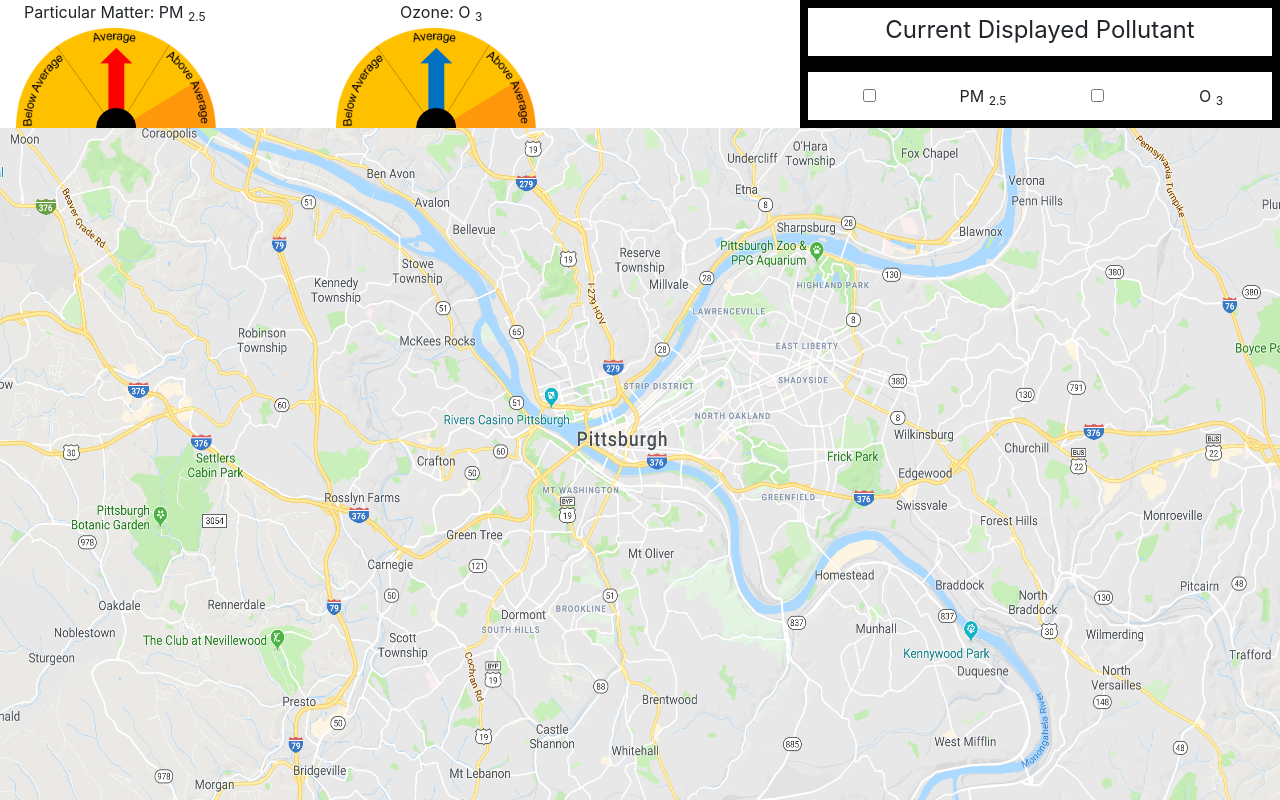
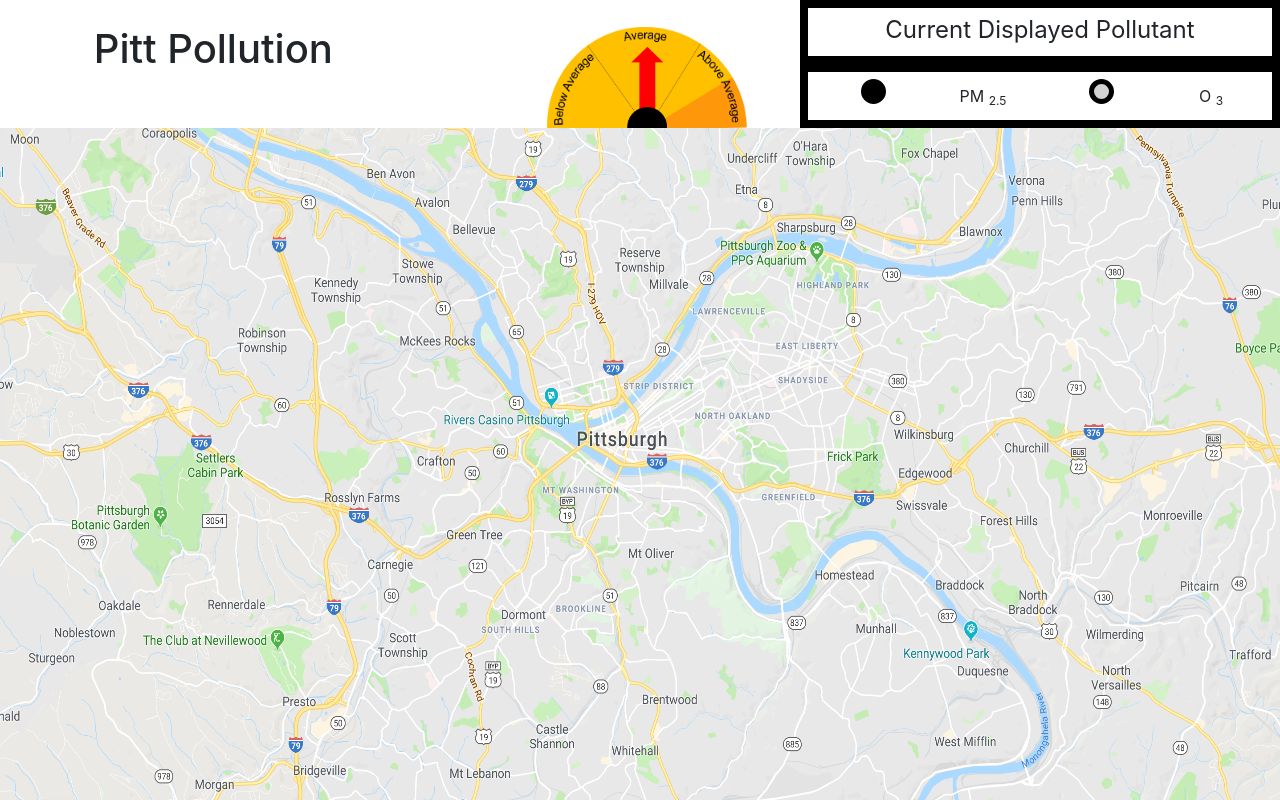
Before and after one commit to yuehhanc/pit_pollution_maps, a Django app: page / in a window 1280 px wide. Run offline with Django 3.2, Linux system fonts and the light colour scheme; some libraries are stand-ins or nearby versions.

Commit message:
change arrangements and style

```diff
--- a/pollution_map/static/pollution_map/base.css
+++ b/pollution_map/static/pollution_map/base.css
@@ -64,9 +64,12 @@
 .pm25_dial {
     width: 25vh;
     height: 15vh;
+    /*position: absolute;
+    left:2vh;
+    top:3.5vh;*/
     position: absolute;
-    left:2vh;
-    top:3.5vh;
+    right: 0;
+    top: 3.4vh;
 }
 
 .o3_dial {
@@ -80,7 +83,7 @@
 .pm25_dial_img {
     width: 25vh;
     height: 15vh;
-    position: absolute;
+    /*position: absolute;*/
     left:2vh;
     top:3.5vh;
 }
@@ -100,7 +103,43 @@
 }
 
 .white_bg {
-    width: 70vh;
+    width: 35vh;
+    height: 17vh;
     padding-top: 0;
     padding-left: 0;
 }
+
+.white_bg_l {
+    width: 70vh;
+    height: 17vh;
+    padding-top: 0;
+    padding-left: 0;
+}
+
+input[type='radio']:after {
+    width: 25px;
+    height: 25px;
+    border-radius: 25px;
+    top: -2px;
+    left: -1px;
+    position: relative;
+    background-color: #d1d3d1;
+    content: '';
+    display: inline-block;
+    visibility: visible;
+    border: 5px solid black;
+}
+
+input[type='radio']:checked:after {
+    width: 25px;
+    height: 25px;
+    border-radius: 25px;
+    top: -2px;
+    left: -1px;
+    position: relative;
+    background-color: black;
+    content: '';
+    display: inline-block;
+    visibility: visible;
+    border: 5px solid black;
+}
--- a/pollution_map/static/pollution_map/pollution_map.js
+++ b/pollution_map/static/pollution_map/pollution_map.js
@@ -30,6 +30,72 @@
         PM025.push(entries.shift());
     }
 }
+
+// function getCursor(event) {
+//     var x = event.clientX;
+//     var y = event.clientY;
+//     var lat = 40.520537 - 0.00025509*(x-129);
+//     var lon = -80.229309 + 0.00032544*(y-1440);
+//     $.ajax({
+//         url: "/pollution_map/get_cursor_json",
+//         data: {'lat': lat, 'lon': lon},
+//         datatype: "json",
+//         success: rotateDials,
+//     });
+// }
+
+// function rotateDials(coord) {
+//     var lat = coord[0];
+//     var lon = coord[1];
+
+//     var dist = 2147483647;
+//     var index = 0;
+//     for (i = 0; i < latitude.length; i++) {
+//         var dX = latitude[i]-lat;
+//         var dY = longitude[i]-lon;
+//         var curr_dist = dX*dX + dY*dY;
+//         if (curr_dist < dist) {
+//             dist = curr_dist;
+//             index = i;
+//         }
+//     }
+
+//     var degO3 = (O3[index] - 22)*180/16.0;
+//     var degPM025 =  (PM025[index] - 2)*180/10.0;
+//     if (degO3 > 180) {
+//         degO3 = 180;
+//     }
+//     if (degO3 < 0) {
+//         degO3 = 0;
+//     }
+//     if (degPM025 > 180) {
+//         degPM025 = 180;
+//     }
+//     if (degPM025 < 0) {
+//         degPM025 = 0;
+//     }
+
+//     // aminate rotation
+//     $({deg: prev_degO3}).animate({deg: degO3}, {
+//         duration: 200,
+//         step: function(now) {
+//             $("#o3_arrow").css({
+//                 transform: 'rotate(' + (now - 90) + 'deg)'
+//             });
+//         }
+//     });
+//     $({deg: prev_degPM025}).animate({deg: degPM025}, {
+//         duration: 200,
+//         step: function(now) {
+//             $("#pm25_arrow").css({
+//                 transform: 'rotate(' + (now - 90) + 'deg)'
+//             });
+//         }
+//     });
+//     ////////////////
+//     prev_degPM025 = degPM025;
+//     prev_degO3 = degO3;
+// }
 
 function searchPoint(event) {
     var x = event.clientX;
@@ -96,3 +162,11 @@
     prev_degPM025 = degPM025;
     prev_degO3 = degO3;
 }
+
+function detectMobile() {
+    if (/Android|webOS|iPhone|iPad|iPod|BlackBerry|IEMobile|Opera Mini/i.test(navigator.userAgent)) {
+        window.location = "http://www.youtube.com";
+    }
+}
+
+window.onLoad = detectMobile;
--- a/pollution_map/templates/pollution_map/base.html
+++ b/pollution_map/templates/pollution_map/base.html
@@ -15,11 +15,15 @@
     </head>
 
     <body>
-        <div class="container-fluid bg-white">
+        <div class="container-fluid">
             <div class="row">
-                <div class="col-lg-6 dial_frame">
+                <div class="col-lg-4" style="height: 17vh; padding: 25px;">
+                    <h1 style="text-align: center">Pitt Pollution</h1>
+                </div>
+                <div class="col-lg-3 dial_frame">
+
                     <img src="{% static 'pollution_map/images/white_bg.png' %}" class="white_bg">
-                    <div class = "pm">
+                    <!-- <div class = "pm">
                         Particular Matter: PM
                         <sub>
                             2.5
@@ -30,21 +34,21 @@
                         <sub>
                             3
                         </sub>
-                    </div>
+                    </div> -->
                     <div></div>
-                    <img src="{% static 'pollution_map/images/dial.png' %}" class="pm25_dial_img">
-                    <img src="{% static 'pollution_map/images/dial.png' %}" class="o3_dial_img">
                     <div class="pm25_dial">
+                        <img src="{% static 'pollution_map/images/dial.png' %}" class="pm25_dial_img">
                         <img src="{% static 'pollution_map/images/red_arrow.png' %}" class="red_arrow" id="pm25_arrow">
                         <img src="{% static 'pollution_map/images/black_circle.png' %}" class="black_circle">
                     </div>
-                    <div class="o3_dial">
+                    <!-- <div class="o3_dial">
+                        <img src="{% static 'pollution_map/images/dial.png' %}" class="o3_dial_img">
                         <img src="{% static 'pollution_map/images/blue_arrow.png' %}" class="blue_arrow" id="o3_arrow">
                         <img src="{% static 'pollution_map/images/black_circle.png' %}" class="black_circle">
-                    </div>
+                    </div>   -->
                 </div>
 
-                <div class="col-lg-6">
+                <div class="col-lg-5">
                     <div  style="z-index: 0; right:0vh; top: 0vh; flex-wrap: wrap; position: absolute;">
                         <div class="box">
                             Current Displayed Pollutant
@@ -53,7 +57,7 @@
                             <table style="text-align: center; padding: 0; width: 100%; height:100%;">
                                 <tr>
                                     <td class="checkbox">
-                                        <input id="checkBox" type="checkbox">
+                                        <input id="checkBox" type="radio" name="pollutant" checked="checked">
                                     </td>
                                     <td class="checkbox">
                                         <div>
@@ -63,7 +67,7 @@
                                         </div>
                                     </td>
                                     <td class="checkbox">
-                                        <input id="checkBox" type="checkbox">
+                                        <input id="checkBox" name="pollutant" type="radio">
                                     </td>
                                     <td class="checkbox">
                                         <div>
@@ -88,6 +92,10 @@
                 <div class="col"></div>
             </div>
         </div>
-        <img src="{% static 'pollution_map/images/pit_map.png' %}" onclick="searchPoint(event)" style="width: 100vw; height: 84vh; position: absolute; top: 16vh; z-index: 2">
+        {% block map %}
+        <!-- <iframe src='{% url "map" %}' onclick="getCursor(event)" style="width: 100vw; height: 84vh; position: absolute; top: 16vh; z-index: 2"></iframe> -->
+        <img src="{% static 'pollution_map/images/pit_map.png' %}" onclick="searchPoint(event)" style="width: 100vw; height: 84vh; position: absolute; top: 16vh; z-index: 2" >
+        <!-- style="width: 100vw; height: 84vh; position: absolute; top: 16vh; z-index: 2" -->
+        {% endblock %}
     </body>
 </html>
--- a/pollution_map/urls.py
+++ b/pollution_map/urls.py
@@ -4,4 +4,6 @@
 
 urlpatterns = [
     url(r'^$', views.home, name='home'),
+    url(r'^map$', views.map, name='map'),
+    url(r'^get_cursor_json$', views.get_cursor_json, name='get_cursor_json')
 ]
--- a/pollution_map/views.py
+++ b/pollution_map/views.py
@@ -2,8 +2,26 @@
 from __future__ import unicode_literals
 
 from django.shortcuts import render
+from django.http import HttpResponse, Http404
 
 # Create your views here.
 def home(request):
     context = {}
     return render(request, 'pollution_map/home.html', context)
+
+def map(request):
+    context = {}
+    return render(request, 'pollution_map/map.html', context)
+
+def get_cursor_json(request):
+    lat = 0
+    lon = 0
+    try:
+        if 'lat' in request.GET:
+            lat = float(request.GET['lat'])
+        if 'lon' in request.GET:
+            lon = float(request.GET['lon'])
+    except:
+        pass
+    coord = [lat, lon]
+    return HttpResponse(coord, content_type='application/json')
```
Also changed, not shown: pollution_map/templates/pollution_map/map.html (added, +19 -0 lines).
